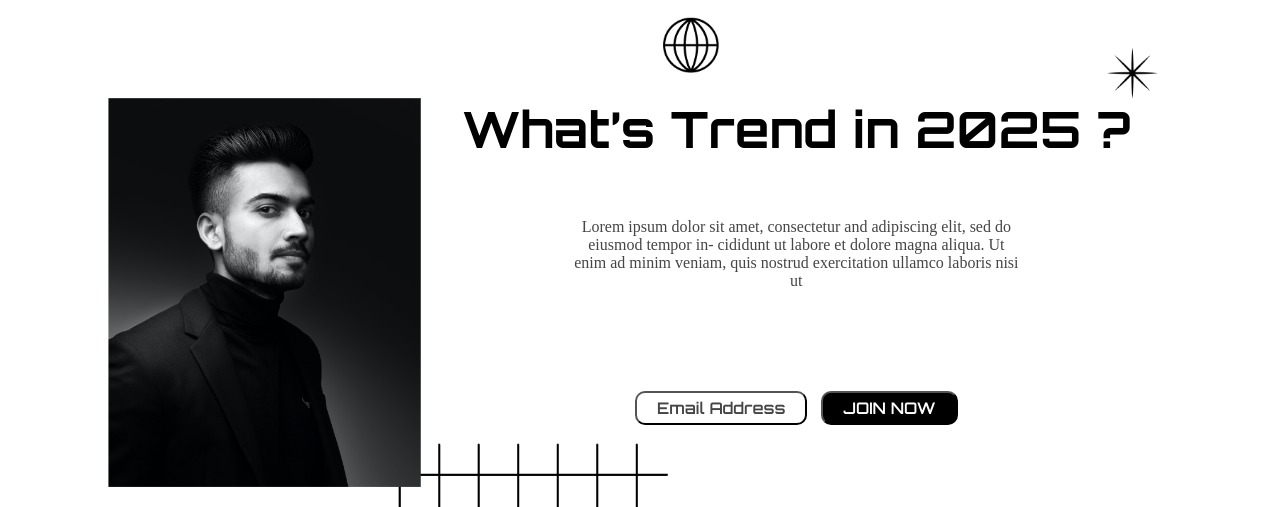
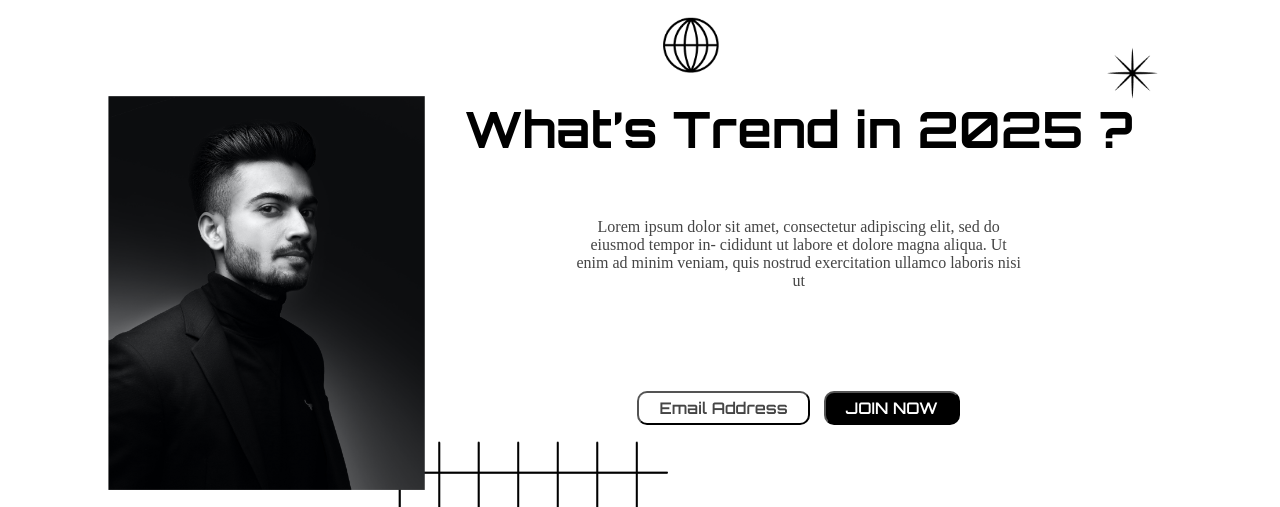
Before and after one commit to MaulikVadodariya/-Project-1-Trend-design-in-2025, a plain HTML site: page index.html in a window 1280 px wide. Shown: the part 133-640 px from the top of the page. Drawn offline with Linux system fonts and the light colour scheme.

Commit message:
update index file

```diff
--- a/index.html
+++ b/index.html
@@ -88,7 +88,7 @@
           <div class="hero-container-right">
             <h1 class="hero-heading">What’s Trend in 2025 ?</h1>
             <p class="hero-description">
-              Lorem ipsum dolor sit amet, consectetur and adipiscing elit, sed do
+              Lorem ipsum dolor sit amet, consectetur adipiscing elit, sed do
               eiusmod tempor in- cididunt ut labore et dolore magna aliqua. Ut
               enim ad minim veniam, quis nostrud exercitation ullamco laboris
               nisi ut
```
